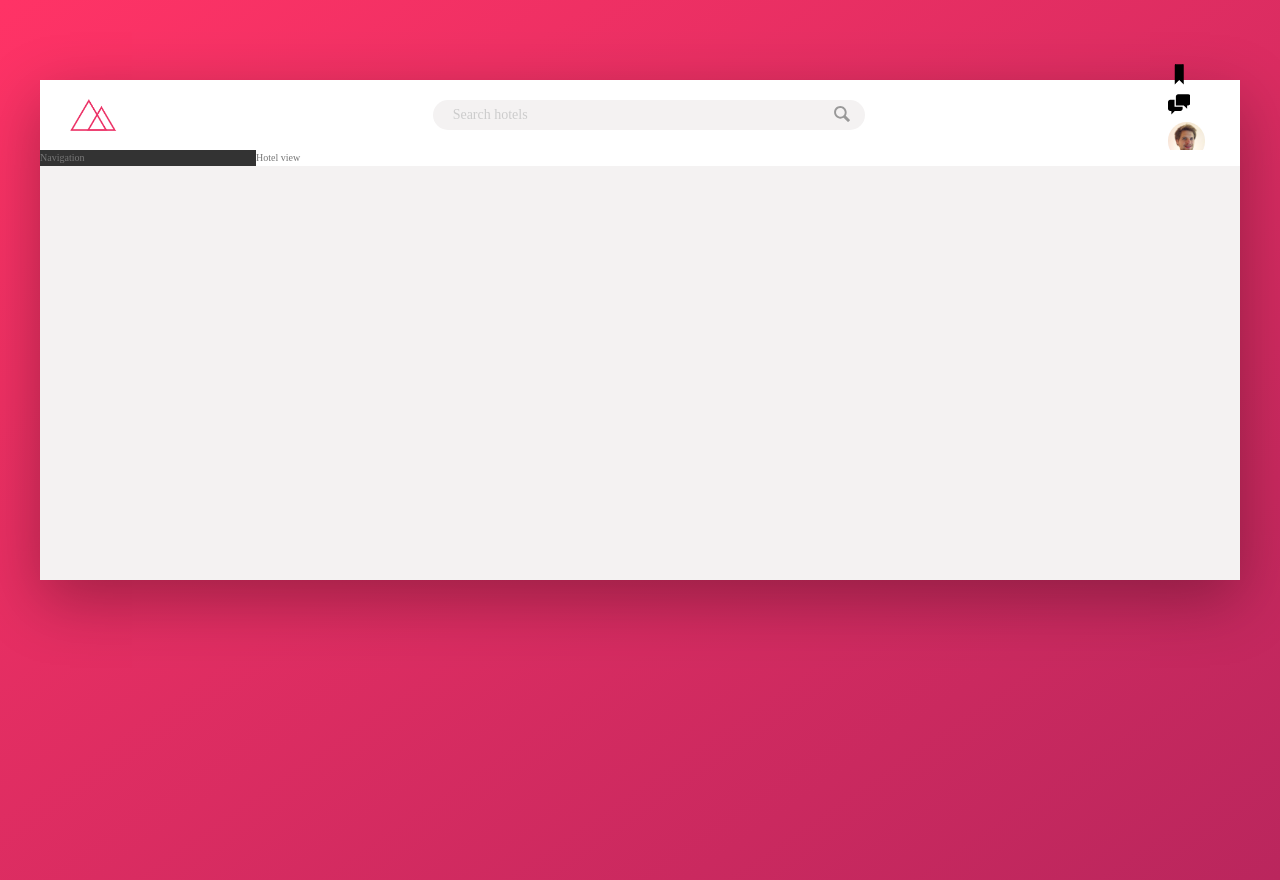
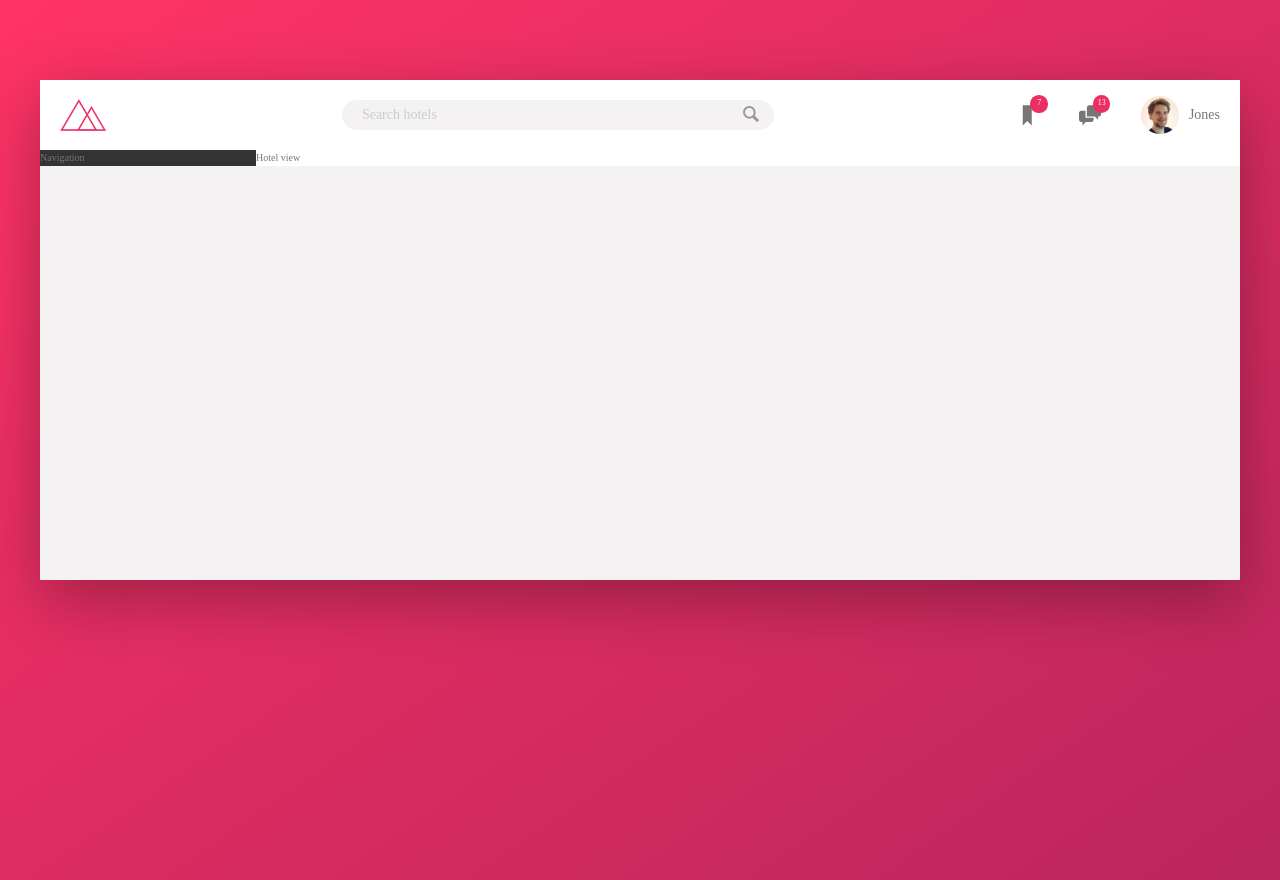
Before and after one commit to avborik/trilllo, a website: page index.html in a window 1280 px wide. Drawn offline with Linux system fonts and the light colour scheme.

Commit message:
done header part

```diff
--- a/index.html
+++ b/index.html
@@ -29,13 +29,15 @@
                             <svg class="user-nav__icon">
                                 <use xlink:href="img/sprite.svg#icon-bookmark"></use>
                             </svg>
-                            <span class="user-nav__notification"></span>
+
+                            <span class="user-nav__notification">7</span>
                         </div>
                         <div class="user-nav__icon-box">
                             <svg class="user-nav__icon">
                                 <use xlink:href="img/sprite.svg#icon-chat"></use>
                             </svg>
-                            <span class="user-nav__notification"></span>
+
+                            <span class="user-nav__notification">13</span>
                         </div>
                         <div class="user-nav__user">
                             <img src="img/user.jpg" alt="User photo" class="user-nav__user-photo">
--- a/sass/_components.scss
+++ b/sass/_components.scss
@@ -2,7 +2,7 @@
 // LOGO
 .logo {
     height: 3.25rem;
-    margin-left: 3rem;
+    margin-left: 2rem;
 }
 
 /////////////////////////////////////
@@ -67,16 +67,47 @@
 // USER NAVIGATION
 
 .user-nav {
+    align-self: stretch;
+
+    display: flex;
+    align-items: center;
+
+    & > * {
+        padding: 0 2rem;
+        cursor: pointer;
+        height: 100%;
+        display: flex;
+        align-items: center;
+    }
+
+    & > *:hover {
+        background-color: var(--color-grey-light-2);
+    }
+
     &__icon-box {
-
+           position: relative;
     }
 
     &__icon {
         height: 2.25rem;
         width: 2.25rem;
+        fill: var(--color-grey-dark-2);
     }
 
-    &__notificaion {
+    &__notification {
+        font-size: .8rem;
+        height: 1.75rem;
+        width: 1.75rem;
+        border-radius: 50%;
+        background-color: var(--color-primary);
+        color: #fff;
+        position: absolute;
+        top: 1.5rem;
+        right: 1.1rem;
+
+        display: flex;
+        justify-content: center;
+        align-items: center;
 
     }
 
@@ -87,6 +118,7 @@
     &__user-photo {
             height: 3.75rem;
             border-radius: 50%;
+            margin-right: 1rem;
     }
 
     &__user-name {
```
Also changed, not shown: css/style.css.
